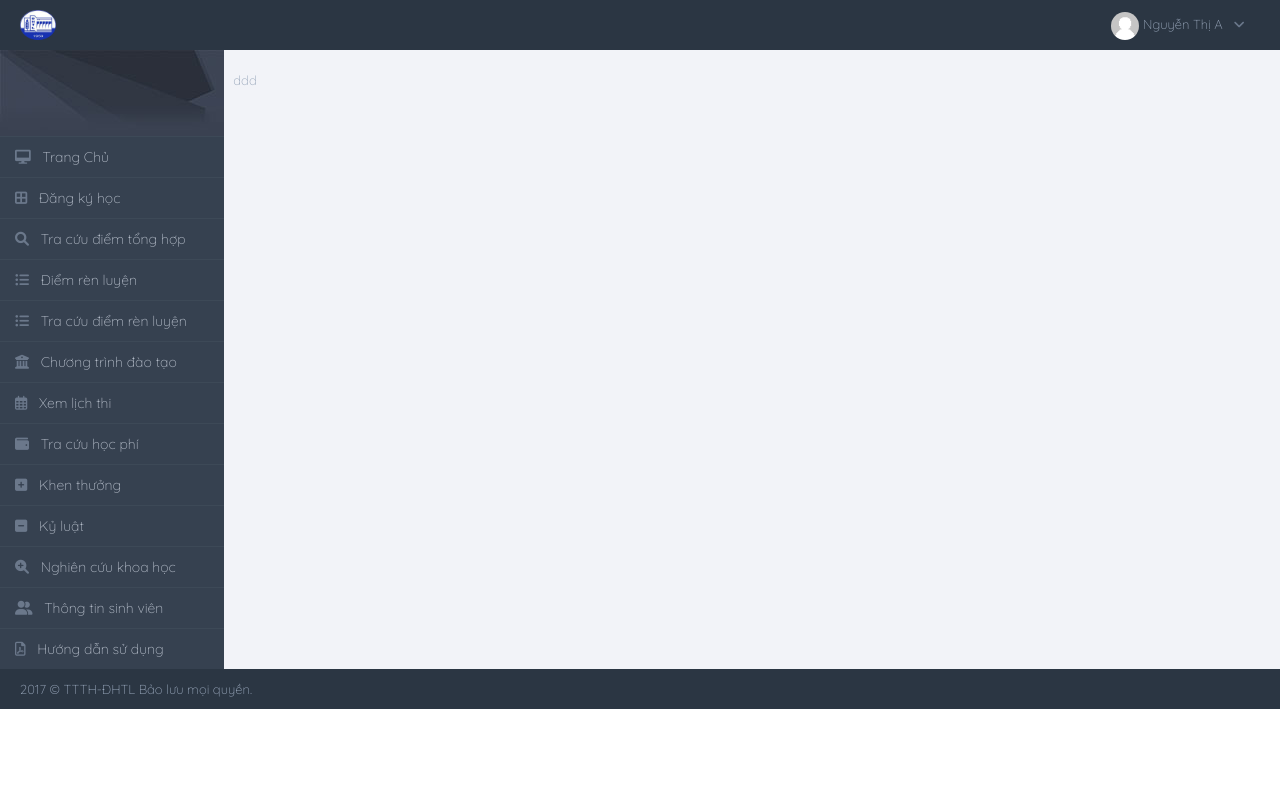
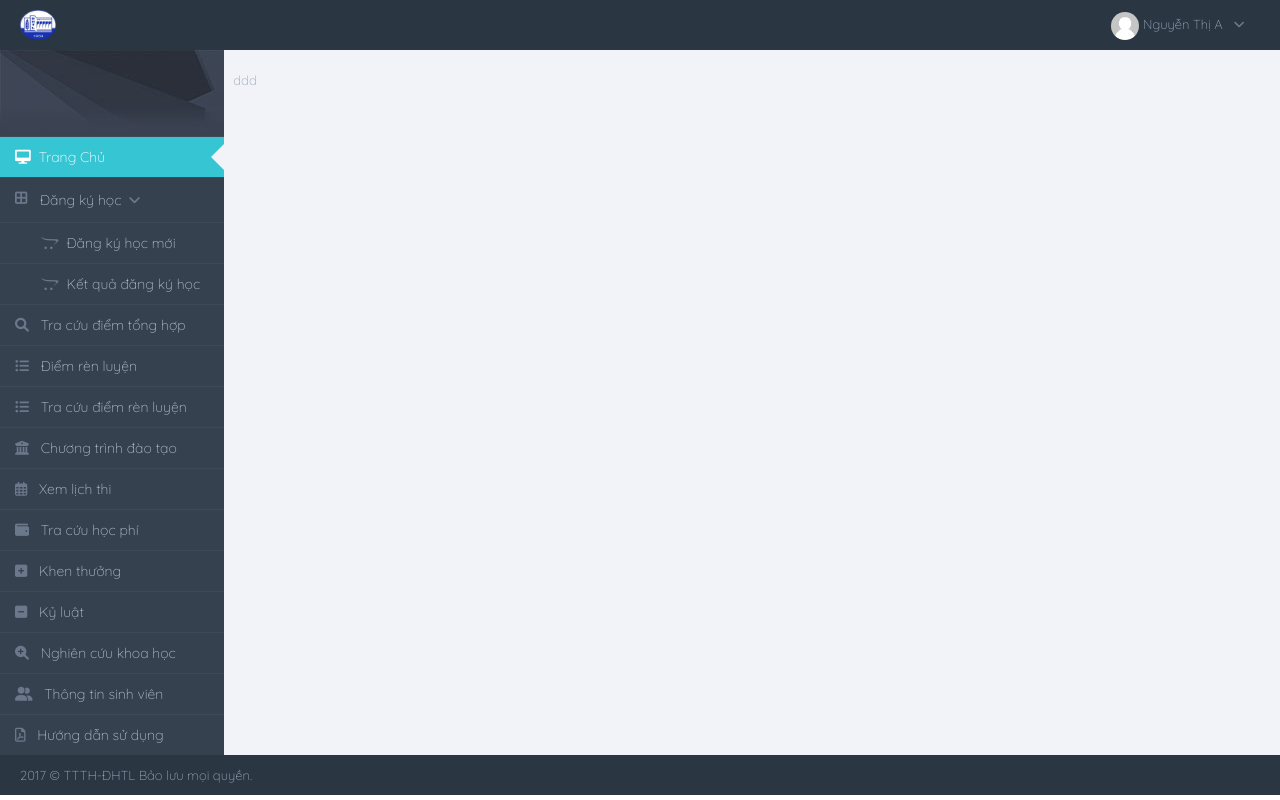
Before and after one commit to nguyenmaytlu/Education, a plain HTML site: page register.html in a window 1280 px wide. Drawn offline with nearby package versions, Linux system fonts and the light colour scheme.

Commit message:
sửa lại menu

```diff
--- a/style.css
+++ b/Register.css
@@ -37,17 +37,19 @@ div{
     padding: 20px;
 }
 
-#dropdownMenuButton1 i{
-    color: #69717b;
-    font-size: 18px;
-}
-
-#dropdownMenuButton1:hover i{
+.fa-bars:hover{
     color: #bfc4ca;
 }
 
-#dropdownMenuButton1{
+.fa-opencart{
+    margin-left: 26px;
+}
+
+.btn{
     border-color: transparent !important;
+    color: #b4bcc8;
+    font-size: 14px;
+    padding: 0;
 }
 
 .dropdown-menu{
@@ -68,8 +70,39 @@ div{
     font-size: 14px;
 }
 
-.dropdown-menu li:first-child{
+.dropdown-item:hover,
+.dropdown-item:focus{
+    background: #2C3542;
+    color: #b4bcc8;
+}
+
+.dropdown-menu .img1{
     background-image: url("./img/md-header-bg.jpg");
     height: 86px;
     background-size: cover;
 }
+
+#home{
+    background-color: #36c6d3;
+    color: white;
+    position: relative;
+}
+
+#home i{
+    color: white;
+}
+
+#home::after{
+    content: "";
+    position: absolute;
+    border: 13px solid;
+    border-color: transparent #f2f3f8 transparent transparent;
+    right: 0;
+    top: calc(50% - 13px);
+}
+
+@media (min-width: 992px){
+    .control{
+        display: block !important;
+    }
+}
--- a/index.html
+++ b/register.html
@@ -18,7 +18,7 @@
     <link href="https://fonts.googleapis.com/css2?family=Quicksand:wght@300;600;700&display=swap" rel="stylesheet">
 
     <!-- css -->
-    <link rel="stylesheet" href="style.css">
+    <link rel="stylesheet" href="Register.css">
 
 </head>
 <body>
@@ -36,38 +36,33 @@
                     <i class="fa-solid fa-angle-down p-2"></i>
                 </div>
             </div>
-            <button class="col-1 btn d-block d-lg-none p-0 w-auto" type="button" id="dropdownMenuButton1" data-bs-toggle="dropdown" aria-expanded="false">
+            <button class="col-1 btn d-block d-lg-none w-auto fs-4" onclick="menu(document.querySelector('.control'))">
                 <i class="fa-solid fa-bars"></i>
             </button>
         </div>
     </div>
 
+
     <!-- main -->
     <div class="row main m-0">
 
         <!-- menu -->
-        <div class="col-lg-2 p-0 bg-red dropdown">
-            <button class="col-1 btn d-block d-lg-none p-0 w-auto" type="button" id="dropdownMenuButton1" data-bs-toggle="dropdown" aria-expanded="false">
-                <i class="fa-solid fa-bars"></i>
-            </button>
-            <ul class="dropdown-menu" aria-labelledby="dropdownMenuButton1">
-                <li><div class="dropdown-item p-0"></div></li>
-                <li><a class="dropdown-item" href="#"><i class="fa-solid fa-desktop"></i> <span>Trang Chủ</span></a></li>
+        <div class="col-lg-2 p-0">
+            <ul class="dropdown-menu control">
+                <li><div class="dropdown-item p-0 img1"></div></li>
+                <li><a class="dropdown-item" id="home" href="#"><i class="fa-solid fa-desktop"></i>Trang Chủ</a></li>
 
-                <li><a class="dropdown-item" href="#"><i class="fa-solid fa-border-all"></i> <span>Đăng ký học</span></a></li>
-                <!-- <li>
-                    <a class="dropdown-item" href="#">
+                <!-- <li><a class="dropdown-item" href="#"><i class="fa-solid fa-border-all"></i> <span>Đăng ký học</span></a></li> -->
+                <li>
+                    <a class="dropdown-item" href="#" onclick="menu(document.querySelector('.control-register'), document.querySelector('.angle'))">
                         <i class="fa-solid fa-border-all"></i>
-                        <button class="btn dropdown-toggle" type="button" id="dropdownMenuButton2" data-bs-toggle="dropdown" aria-expanded="false">
-                            Đăng ký học
-                        </button>
-                        <ul class="dropdown-menu" aria-labelledby="dropdownMenuButton2">
-                            <li><a class="dropdown-item" href="#">Đăng ký học mới</a></li>
-                            <li><a class="dropdown-item" href="#">Kết quả đăng ký học</a></li>
-                        </ul>
+                        <button class="btn"> Đăng ký học <i class="fa-solid fa-angle-down angle p-1"></i></button>
                     </a>
-                </li> -->
-
+                    <ul class="dropdown-menu control-register">
+                        <li><a class="dropdown-item" href="#"><i class="fa-brands fa-opencart"></i>Đăng ký học mới</a></li>
+                        <li><a class="dropdown-item" href="#"><i class="fa-brands fa-opencart"></i>Kết quả đăng ký học</a></li>
+                    </ul>
+                </li>
 
                 <li><a class="dropdown-item" href="#"><i class="fa-solid fa-magnifying-glass"></i> Tra cứu điểm tổng hợp</a></li>
                 <li><a class="dropdown-item" href="#"><i class="fa-solid fa-list-ul"></i> Điểm rèn luyện</a></li>
@@ -94,5 +89,7 @@
 
     <!-- Import thư viện js bootstrap -->
     <script src="https://cdn.jsdelivr.net/npm/bootstrap@5.2.0-beta1/dist/js/bootstrap.bundle.min.js" integrity="sha384-pprn3073KE6tl6bjs2QrFaJGz5/SUsLqktiwsUTF55Jfv3qYSDhgCecCxMW52nD2" crossorigin="anonymous"></script>
+
+    <script src="register.js"></script>
 </body>
 </html>
--- /dev/null
+++ b/register.js
@@ -0,0 +1,18 @@
+
+//đóng mở menu
+function menu(element, icon){
+    if(element.style.display == "none"){
+        element.style.display = "block";
+        if(icon.classList.contains("fa-angle-down") == false){
+            icon.classList.add("fa-angle-down");
+            icon.classList.remove("fa-angle-left");
+        }
+    }
+    else{
+        element.style.display = "none";
+        if(icon.classList.contains("fa-angle-down")){
+            icon.classList.add("fa-angle-left");
+            icon.classList.remove("fa-angle-down");
+        }
+    }
+}
```
